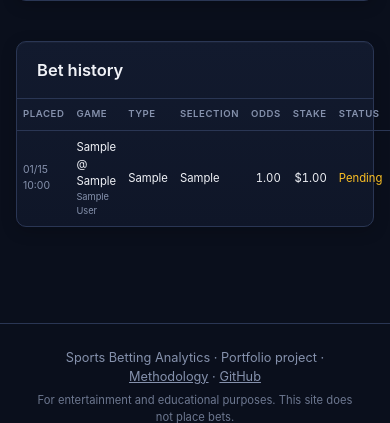
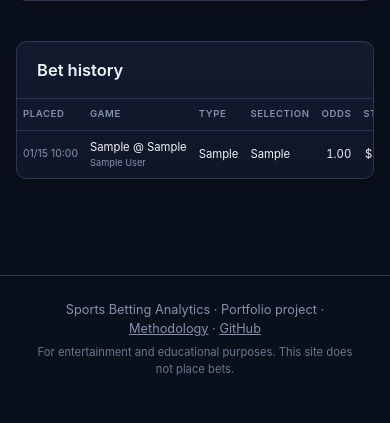
Before and after one commit to andrew-m-vick/betting, a Flask app: page /my-bets/ in a window 390 px wide. Shown: the part 2200-2623 px from the top of the page. After the commit the page ends 2576 px from the top, so only its background shows below. Run offline with Flask 3, Linux system fonts and the light colour scheme; a user stored in the database is signed in; tables that the repository leaves empty hold one stand-in row (values such as "Sample post"); data that the repository does not hold is empty.

Commit message:
Fix two mobile overflow bugs: line-movement select + arb table
- Native <select> sizes to its longest option by default, so the
  line-movement game picker (with strings like "NCAAF · Ohio State
  Buckeyes @ Texas Longhorns · Sep 12, 04:00 PM UTC") was overflowing
  the viewport. Force selects + inputs inside .form-row to width: 100%
  so they shrink to the row container.
- Wrap the 7-column Arbitrage table and the 9-column My Bets history
  table in .table-scroll (overflow-x: auto + momentum scrolling) so
  users can swipe horizontally instead of the columns bleeding off
  the right edge.

Co-Authored-By: Claude Opus 4.7 (1M context) <noreply@anthropic.com>

```diff
--- a/app/static/css/app.css
+++ b/app/static/css/app.css
@@ -44,6 +44,20 @@ html, body {
 
 /* Shrink any wide form controls so they don't force horizontal scroll on mobile */
 input, select, textarea { max-width: 100%; min-width: 0; }
+
+/* Selects and inputs inside form-rows should fill the row — otherwise
+   native selects size to their longest option (breaking mobile layout
+   for long game-picker strings). */
+.form-row select, .form-row input { width: 100%; }
+.form-row { min-width: 0; }
+
+/* Wide tables (arbitrage, My Bets history) need horizontal scroll on
+   mobile rather than overflowing the viewport. */
+.table-scroll {
+  overflow-x: auto;
+  -webkit-overflow-scrolling: touch;
+}
+.table-scroll table { min-width: max-content; }
 body {
   background-image: var(--header-glow);
   background-repeat: no-repeat;
--- a/app/templates/bets/index.html
+++ b/app/templates/bets/index.html
@@ -55,6 +55,7 @@
 
   <div class="card" style="padding: 0; margin-top: 20px">
     <div style="padding: 16px 20px; border-bottom: 1px solid var(--border)"><h2 style="margin:0">Bet history</h2></div>
+    <div class="table-scroll">
     <table>
       <thead>
         <tr>
@@ -104,6 +105,7 @@
         {% endfor %}
       </tbody>
     </table>
+    </div>
   </div>
 {% endif %}
 {% endblock %}
--- a/app/templates/odds/arbitrage.html
+++ b/app/templates/odds/arbitrage.html
@@ -23,6 +23,7 @@
   </div>
 {% else %}
   <div class="card" style="padding: 0">
+    <div class="table-scroll">
     <table>
       <thead>
         <tr>
@@ -54,6 +55,7 @@
         {% endfor %}
       </tbody>
     </table>
+    </div>
   </div>
 {% endif %}
 {% endblock %}
```
